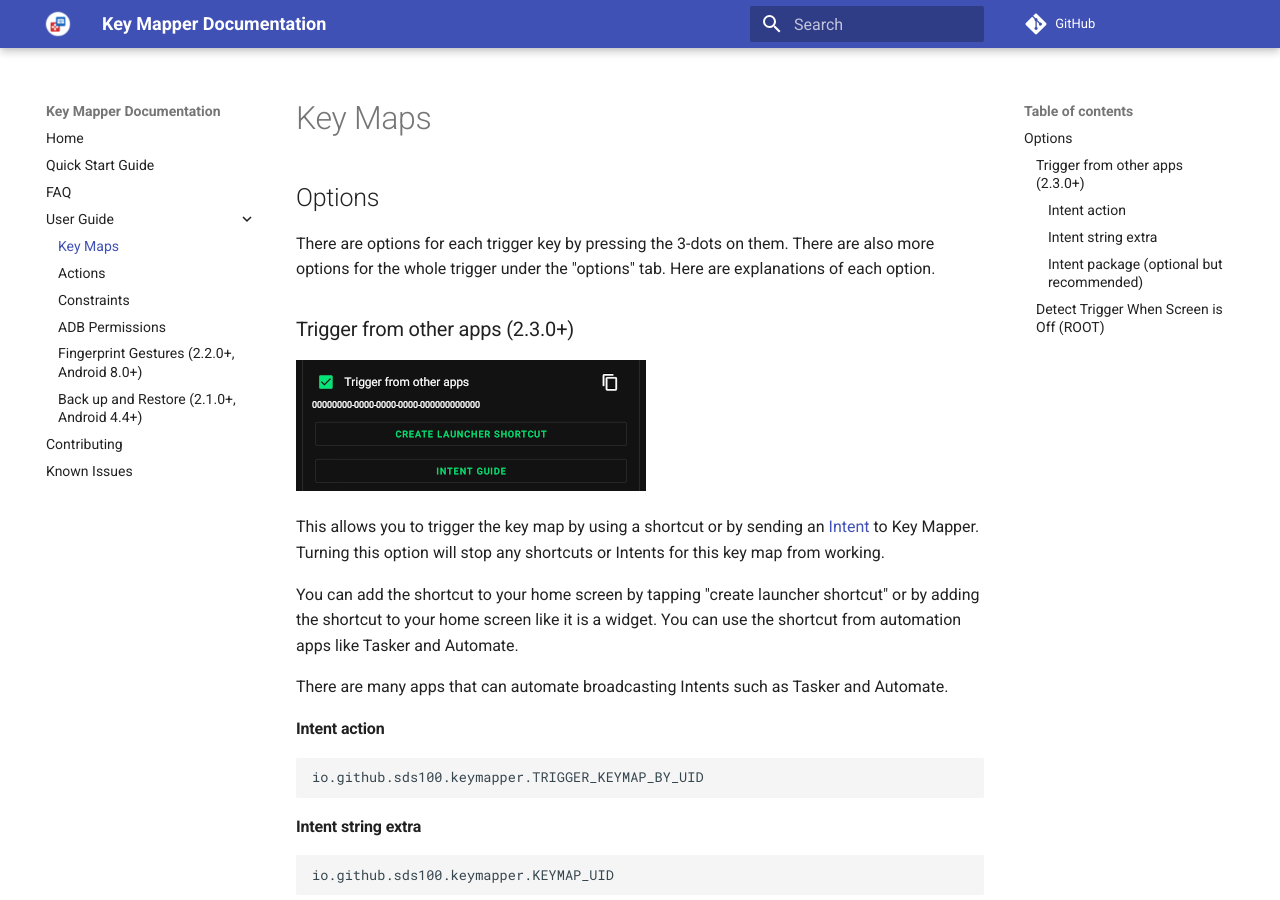
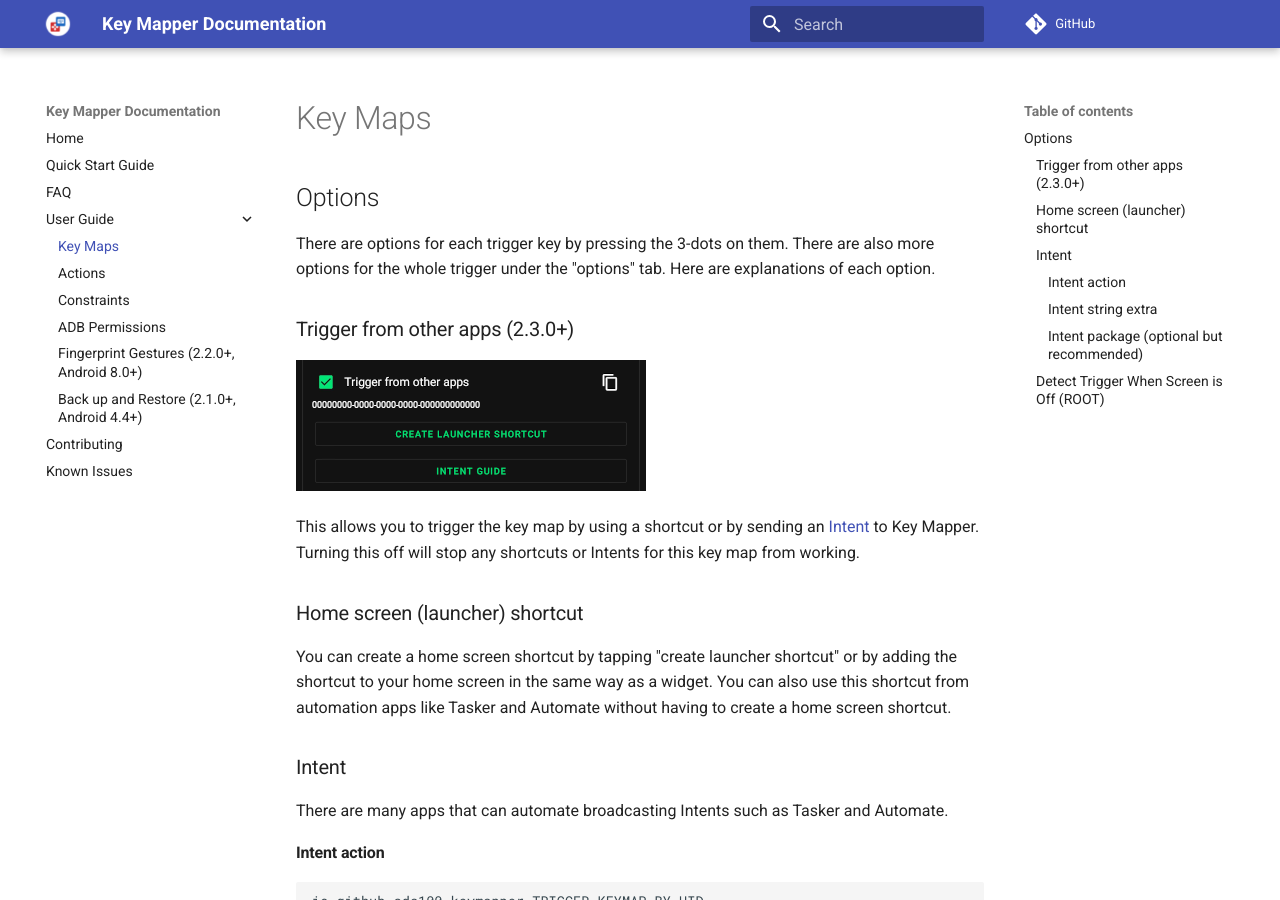
Before and after one commit to keymapperorg/KeyMapper, an MkDocs documentation site: the page built from docs/user-guide/keymaps.md, in a window 1280 px wide and 900 px high. Built offline with MkDocs 1.6.1 and Material for MkDocs 9.7.7, drawn with Linux system fonts in a browser that asks for light colours; comment, search, counter and statistics services are not loaded.

Commit message:
website: finish off trigger from other apps section

```diff
--- a/docs/user-guide/keymaps.md
+++ b/docs/user-guide/keymaps.md
@@ -6,9 +6,13 @@
 
 ![](../images/hg-trigger-from-other-apps.png)
 
-This allows you to trigger the key map by using a shortcut or by sending an [Intent](https://developer.android.com/reference/android/content/Intent) to Key Mapper. Turning this option will stop any shortcuts or Intents for this key map from working.
+This allows you to trigger the key map by using a shortcut or by sending an [Intent](https://developer.android.com/reference/android/content/Intent) to Key Mapper. Turning this off will stop any shortcuts or Intents for this key map from working.
 
-You can add the shortcut to your home screen by tapping "create launcher shortcut" or by adding the shortcut to your home screen like it is a widget. You can use the shortcut from automation apps like Tasker and Automate.
+### Home screen (launcher) shortcut
+
+You can create a home screen shortcut by tapping "create launcher shortcut" or by adding the shortcut to your home screen in the same way as a widget. You can also use this shortcut from automation apps like Tasker and Automate without having to create a home screen shortcut.
+
+### Intent
 
 There are many apps that can automate broadcasting Intents such as Tasker and Automate.
 
```
